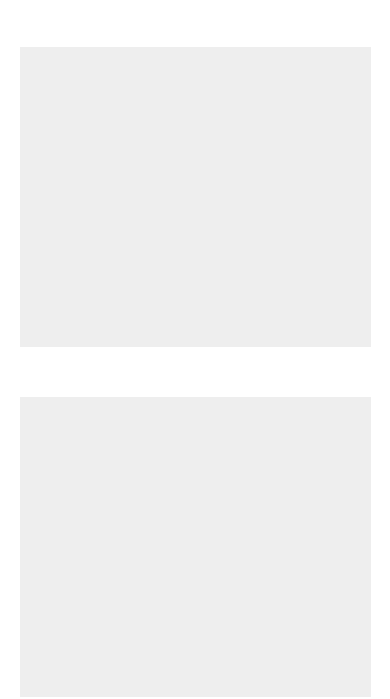
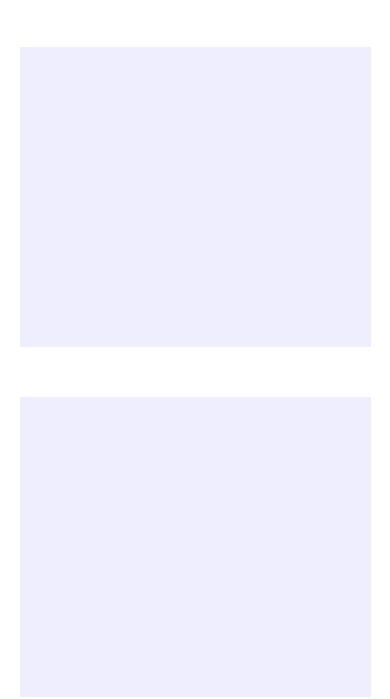
Before and after one commit to yskc0315/Webcamp_JavaScript, a plain HTML site: page Lesson10/Hamburger-Lesson/index.html in a window 390 px wide. Shown: the part 145-844 px from the top of the page. Drawn offline with Linux system fonts and the light colour scheme.

Commit message:
Hamburger

```diff
--- a/Lesson10/Hamburger-Lesson/css/style.css
+++ b/Lesson10/Hamburger-Lesson/css/style.css
@@ -16,7 +16,7 @@ h1 {
   width: 90%;
   max-width: 600px;
   margin: 0 auto 50px;
-  background-color: #eee;
+  background-color: #eef;
 }
 
 /* -------------------- */
```
